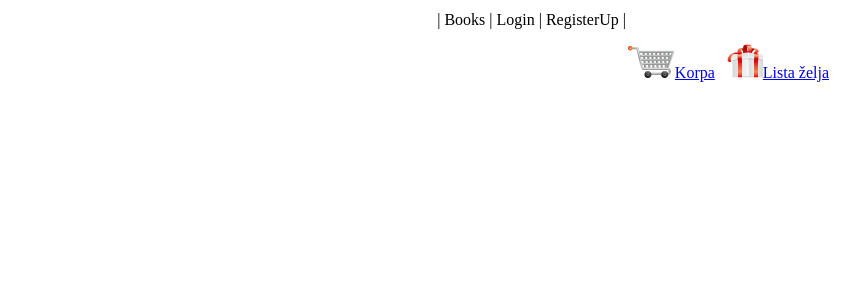
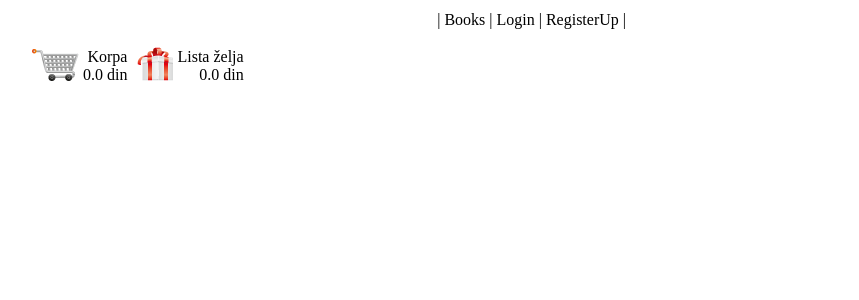
Before and after one commit to MasterMindB83/BookShop, an Angular app: page /korpa in a window 1280 px wide. Shown: the top 300 px of the page, without its empty margins (179-1038 px from the left). Built offline with nearby package versions, Linux system fonts and the light colour scheme.

Commit message:
korpa v2.1

```diff
--- a/src/app/sidebar/sidebar.component.html
+++ b/src/app/sidebar/sidebar.component.html
@@ -11,10 +11,14 @@
   <br>
   <br>
   <div class="korpa">
-    <img src="./assets/korpa.png" routerLink="korpa">
-    <a routerLink="korpa">Korpa</a>
-    &nbsp;
-    <img src="./assets/zelje.png" routerLink="listazelja">
-    <a routerLink="listazelja">Lista želja</a>
+    <table>
+      <tr>
+        <td routerLink="korpa"><img src="./assets/korpa.png"></td>
+        <td routerLink="korpa">Korpa<br>0.0 din</td>
+        &nbsp;
+        <td routerLink="listazelja"><img src="./assets/zelje.png"> </td>
+        <td routerLink="listazelja">Lista želja<br>0.0 din</td>
+    </tr>
+  </table>
   </div>
 </div>
```
